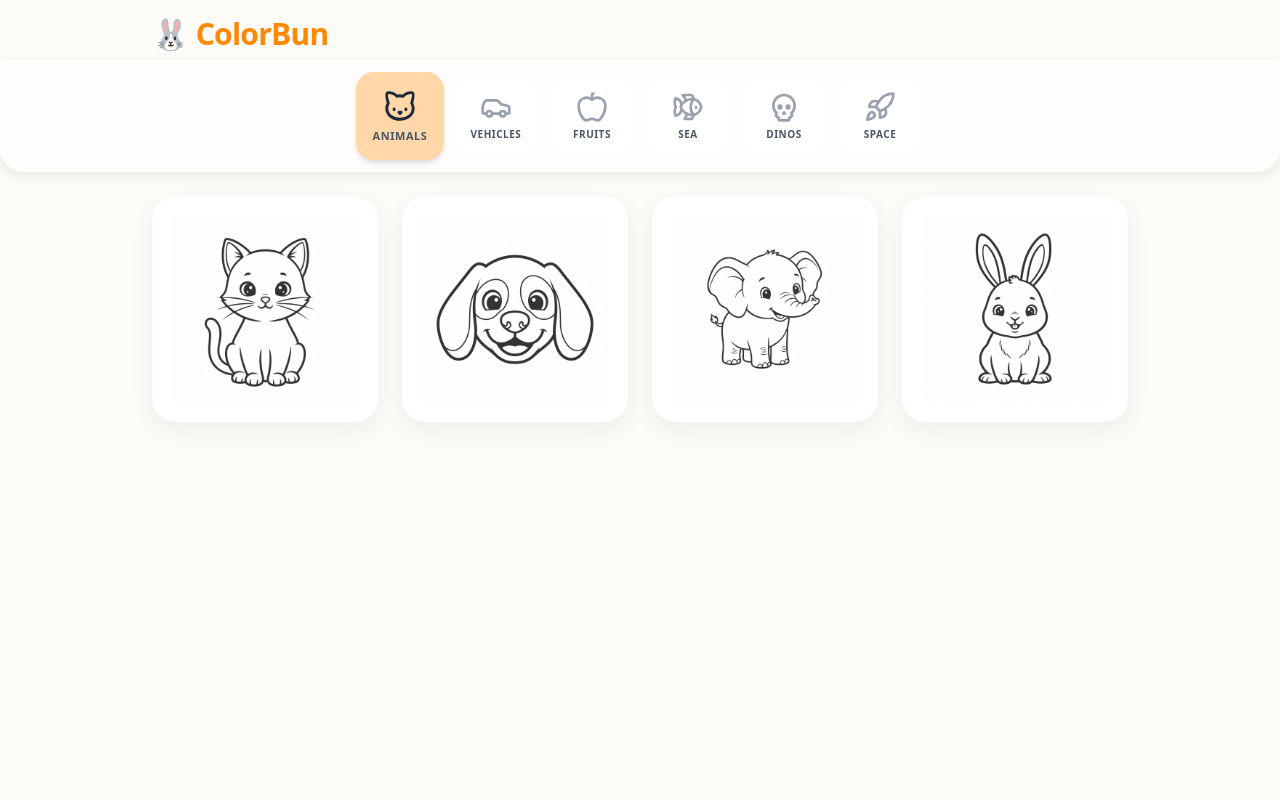
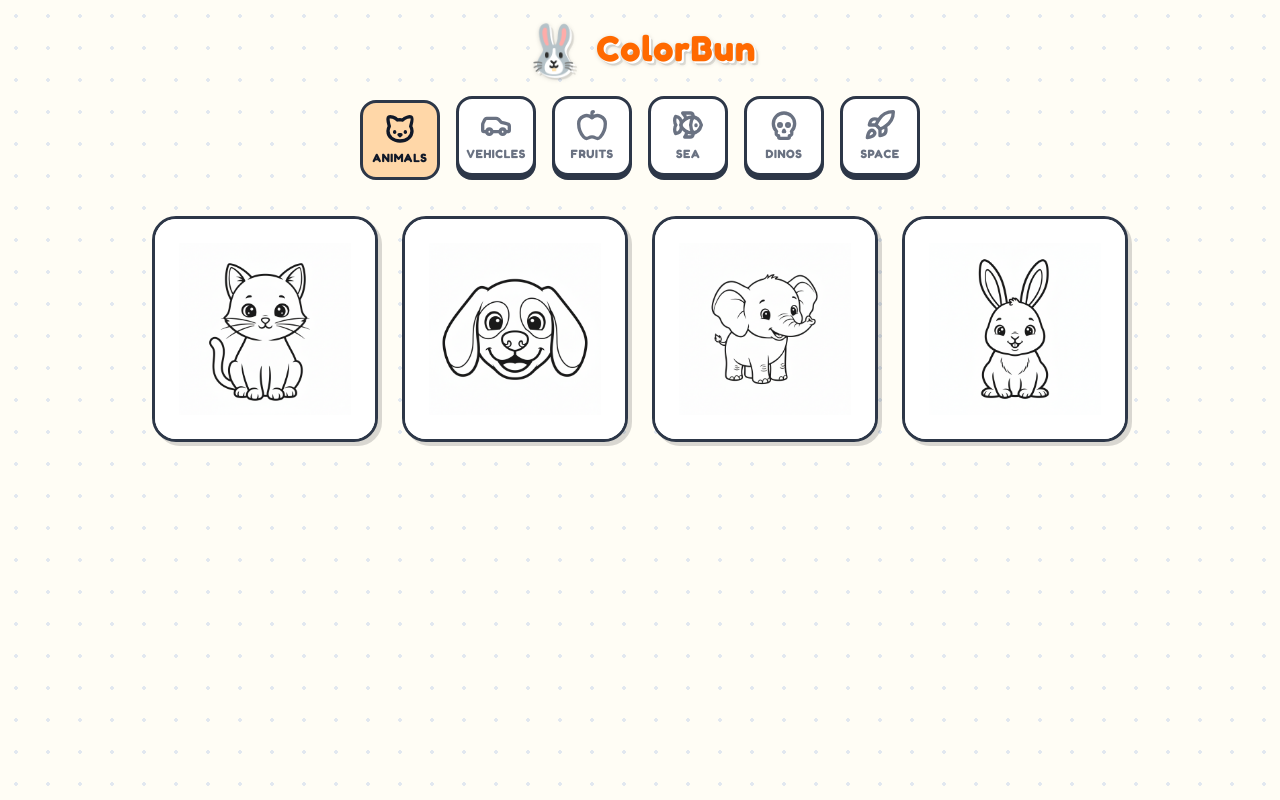
Before and after one commit to hlcfan/colorbun, a Next.js app: page / in a window 1280 px wide. Built offline with nearby package versions, Linux system fonts and the light colour scheme.

Commit message:
feat: implement cartoon-ish UI redesign with Fredoka font and 3D buttons

```diff
--- a/app/globals.css
+++ b/app/globals.css
@@ -6,21 +6,30 @@
 @theme {
   --color-background: #fdfbf7;
   --color-foreground: #4a4a4a;
+  --font-sans: var(--font-fredoka), system-ui, sans-serif;
 }
 
 :root {
-  --background: #fdfbf7; /* Warm white */
+  --background: #fffdf5; /* Warmer pastel background */
   --foreground: #4a4a4a; /* Soft black */
+
+  /* Cartoon Palette */
+  --btn-border: #2d3748; /* Dark border for everything */
+  --shadow-color: rgba(0, 0, 0, 0.15);
 }
 
 body {
   color: var(--foreground);
   background: var(--background);
-  font-family: system-ui, -apple-system, sans-serif;
+  font-family: var(--font-fredoka), system-ui, -apple-system, sans-serif;
   overflow: hidden; /* Prevent scrolling for app-like feel */
   touch-action: none; /* Prevent bounce on iOS */
   user-select: none; /* Prevent text selection */
   -webkit-user-select: none; /* Safari */
+
+  /* Background Pattern */
+  background-image: radial-gradient(#e2e8f0 2px, transparent 2px);
+  background-size: 32px 32px;
 }
 
 /* Custom utility for no-select */
--- a/app/layout.tsx
+++ b/app/layout.tsx
@@ -1,5 +1,12 @@
 import type { Metadata, Viewport } from "next";
+import { Fredoka } from "next/font/google";
 import "./globals.css";
+
+const fredoka = Fredoka({
+  subsets: ["latin"],
+  weight: ["300", "400", "500", "600", "700"],
+  variable: "--font-fredoka",
+});
 
 export const metadata: Metadata = {
   title: "ColorBun",
@@ -21,7 +28,7 @@ export default function RootLayout({
 }>) {
   return (
     <html lang="en">
-      <body className="antialiased h-screen w-screen overflow-hidden">
+      <body className={`${fredoka.variable} font-sans antialiased h-screen w-screen overflow-hidden`}>
         {children}
       </body>
     </html>
--- a/app/page.tsx
+++ b/app/page.tsx
@@ -3,12 +3,12 @@ import ShapeGrid from "@/components/ShapeGrid";
 
 export default function Home() {
   return (
-    <main className="flex flex-col h-screen w-full bg-[#fdfbf7]">
+    <main className="flex flex-col h-screen w-full">
       {/* Header / Nav */}
       <div className="flex-none z-10">
-        <div className="pt-4 px-6 pb-2 flex items-center justify-between max-w-5xl mx-auto w-full">
-          <h1 className="text-3xl font-black text-orange-400 tracking-tight flex items-center gap-2">
-            🐰 ColorBun
+        <div className="pt-6 px-6 pb-2 flex items-center justify-center max-w-5xl mx-auto w-full">
+          <h1 className="text-4xl font-black text-orange-500 tracking-wide flex items-center gap-3 drop-shadow-sm font-fredoka" style={{ textShadow: '2px 2px 0px #fff, 4px 4px 0px rgba(0,0,0,0.1)' }}>
+            <span className="text-5xl">🐰</span> ColorBun
           </h1>
           {/* Settings or info could go here */}
         </div>
--- /dev/null
+++ b/components/Button.tsx
@@ -0,0 +1,63 @@
+import React from 'react';
+
+interface ButtonProps extends React.ButtonHTMLAttributes<HTMLButtonElement> {
+  variant?: 'primary' | 'secondary' | 'icon' | 'ghost';
+  size?: 'sm' | 'md' | 'lg' | 'xl' | 'icon';
+  active?: boolean;
+  color?: string; // Tailwind text color class like 'text-blue-500'
+  fullWidth?: boolean;
+}
+
+export function Button({
+  children,
+  className = '',
+  variant = 'primary',
+  size = 'md',
+  active = false,
+  color,
+  fullWidth = false,
+  disabled,
+  ...props
+}: ButtonProps) {
+
+  // Base styles: Chunky border, rounded, font
+  const baseStyles = "relative font-bold font-sans flex items-center justify-center transition-all duration-75 border-[3px] border-[var(--btn-border)] active:translate-y-[4px] active:shadow-none disabled:opacity-50 disabled:cursor-not-allowed disabled:active:translate-y-0 disabled:active:shadow-[0_4px_0_var(--btn-border)] select-none";
+
+  // Size styles
+  const sizeStyles = {
+    sm: "h-10 px-4 text-sm rounded-xl shadow-[0_3px_0_var(--btn-border)]",
+    md: "h-12 px-6 text-base rounded-2xl shadow-[0_4px_0_var(--btn-border)]",
+    lg: "h-16 px-8 text-lg rounded-2xl shadow-[0_5px_0_var(--btn-border)]",
+    xl: "h-20 w-20 text-xl rounded-3xl shadow-[0_6px_0_var(--btn-border)]",
+    icon: "h-14 w-14 rounded-2xl shadow-[0_4px_0_var(--btn-border)]",
+  };
+
+  // Variant styles
+  const variantStyles = {
+    primary: "bg-white hover:bg-yellow-50 text-gray-800",
+    secondary: "bg-blue-100 hover:bg-blue-200 text-blue-800",
+    ghost: "border-transparent shadow-none bg-transparent hover:bg-gray-100 active:translate-y-0",
+    icon: "bg-white hover:bg-gray-50 text-gray-700",
+  };
+
+  // Active state (pressed down)
+  const activeStyles = active
+    ? "translate-y-[4px] shadow-none bg-blue-50 border-blue-800 text-blue-600"
+    : "";
+
+  const finalClassName = `
+    ${baseStyles}
+    ${sizeStyles[size]}
+    ${variantStyles[variant]}
+    ${activeStyles}
+    ${fullWidth ? 'w-full' : ''}
+    ${color || ''}
+    ${className}
+  `;
+
+  return (
+    <button className={finalClassName.trim().replace(/\s+/g, ' ')} disabled={disabled} {...props}>
+      {children}
+    </button>
+  );
+}
--- a/components/CategoryTabs.tsx
+++ b/components/CategoryTabs.tsx
@@ -17,7 +17,7 @@ export default function CategoryTabs() {
   const { currentCategory, setCategory } = useAppStore();
 
   return (
-    <div className="flex flex-row gap-4 p-4 overflow-x-auto no-scrollbar justify-center items-center w-full bg-white/50 backdrop-blur-sm rounded-b-3xl shadow-soft">
+    <div className="flex flex-row gap-4 p-4 overflow-x-auto no-scrollbar justify-center items-center w-full">
       {CATEGORIES.map((cat) => {
         const Icon = ICON_MAP[cat.icon] || Cat;
         const isActive = currentCategory === cat.id;
@@ -28,14 +28,18 @@ export default function CategoryTabs() {
             onClick={() => setCategory(cat.id)}
             className={`
               flex flex-col items-center justify-center
-              w-20 h-20 rounded-2xl transition-all duration-300
-              ${isActive ? `${cat.color} scale-110 shadow-md` : 'bg-white hover:bg-gray-50 scale-100 border-2 border-transparent'}
+              w-20 h-20 rounded-2xl transition-all duration-150
+              border-[3px] border-[var(--btn-border)]
+              ${isActive
+                ? `${cat.color} translate-y-[4px] shadow-none`
+                : 'bg-white hover:bg-yellow-50 shadow-[0_4px_0_var(--btn-border)] active:translate-y-[4px] active:shadow-none'
+              }
             `}
             aria-label={cat.label}
           >
-            <Icon size={32} className={isActive ? 'text-gray-800' : 'text-gray-400'} />
+            <Icon size={32} className={isActive ? 'text-gray-900' : 'text-gray-500'} strokeWidth={2.5} />
             {/* Text is hidden for toddlers but good for debugging/accessibility */}
-            <span className="text-[10px] font-bold mt-1 text-gray-600 uppercase tracking-wider hidden sm:block">
+            <span className={`text-[12px] font-bold mt-1 uppercase tracking-wider hidden sm:block ${isActive ? 'text-gray-900' : 'text-gray-500'}`}>
               {cat.label}
             </span>
           </button>
--- a/components/ColoringScreen.tsx
+++ b/components/ColoringScreen.tsx
@@ -8,6 +8,7 @@ import { Tools, Actions, ToolType } from '@/components/Toolbar';
 import CanvasBoard from '@/components/CanvasBoard';
 import { ArrowLeft } from 'lucide-react';
 import { BrushType } from '@/lib/brushes';
+import { Button } from './Button';
 
 interface ColoringScreenProps {
   categoryId: string;
@@ -29,40 +30,39 @@ export default function ColoringScreen({ categoryId, shapeId }: ColoringScreenPr
 
   if (!shape) {
     return (
-      <div className="flex flex-col items-center justify-center h-screen">
-        <h1 className="text-2xl font-bold mb-4">Shape not found</h1>
-        <button
-          onClick={() => router.back()}
-          className="px-6 py-2 bg-blue-500 text-white rounded-full"
-        >
+      <div className="flex flex-col items-center justify-center h-screen gap-4">
+        <h1 className="text-3xl font-black font-fredoka text-gray-400">Shape not found</h1>
+        <Button onClick={() => router.back()}>
           Go Back
-        </button>
+        </Button>
       </div>
     );
   }
 
   return (
-    <main className="flex flex-col h-screen w-full bg-[#fdfbf7] overflow-hidden">
+    <main className="flex flex-col h-screen w-full overflow-hidden">
       {/* Top Bar */}
-      <div className="flex-none h-16 px-4 flex items-center justify-between">
-        <button
+      <div className="flex-none h-20 px-6 flex items-center justify-between">
+        <Button
+          variant="icon"
+          size="icon"
           onClick={() => router.back()}
-          className="w-12 h-12 flex items-center justify-center bg-white rounded-full shadow-soft hover:scale-105 transition-transform"
+          title="Go Back"
         >
-          <ArrowLeft size={24} className="text-gray-600" />
-        </button>
+          <ArrowLeft size={32} strokeWidth={3} className="text-gray-600" />
+        </Button>
 
-        <h1 className="text-xl font-bold text-gray-500 uppercase tracking-widest">
+        <h1 className="text-2xl font-black text-gray-600 uppercase tracking-widest font-fredoka drop-shadow-sm">
           {shape.name}
         </h1>
 
-        <div className="w-12" /> {/* Spacer for balance */}
+        <div className="w-14" /> {/* Spacer for balance */}
       </div>
 
       {/* Main Workspace */}
-      <div className="flex-1 flex gap-4 p-4 min-h-0">
+      <div className="flex-1 flex gap-6 p-6 min-h-0 pt-0">
         {/* Left: Canvas */}
-        <div className="flex-1 min-w-0">
+        <div className="flex-1 min-w-0 bg-white rounded-3xl border-[3px] border-[var(--btn-border)] shadow-[6px_6px_0_var(--shadow-color)] overflow-hidden relative">
           <CanvasBoard
             tool={currentTool}
             color={selectedColor}
@@ -78,7 +78,7 @@ export default function ColoringScreen({ categoryId, shapeId }: ColoringScreenPr
         </div>
 
         {/* Right: Panel (Palette, Tools, Actions) */}
-        <div className="flex-none w-32 flex flex-col gap-4 items-center justify-center relative z-50">
+        <div className="flex-none w-24 flex flex-col gap-6 items-center justify-center relative z-50">
           <div className="flex-none">
             <Palette
               selectedColor={selectedColor}
@@ -99,11 +99,14 @@ export default function ColoringScreen({ categoryId, shapeId }: ColoringScreenPr
           />
 
           <Actions
-            onUndo={() => setUndoTrigger(prev => prev + 1)}
-            onRedo={() => setRedoTrigger(prev => prev + 1)}
-            onExport={() => {}} // TODO: Implement Export
-            canUndo={canUndo}
-            canRedo={canRedo}
+             onUndo={() => setUndoTrigger(prev => prev + 1)}
+             onRedo={() => setRedoTrigger(prev => prev + 1)}
+             onExport={() => {
+               // Placeholder for export logic
+               console.log("Export triggered");
+             }}
+             canUndo={canUndo}
+             canRedo={canRedo}
           />
         </div>
       </div>
--- a/components/Palette.tsx
+++ b/components/Palette.tsx
@@ -3,6 +3,7 @@
 import { useState, useRef, useEffect } from 'react';
 import { Palette as PaletteIcon } from 'lucide-react';
 import { audio } from '@/lib/audio';
+import { Button } from './Button';
 
 interface PaletteProps {
   selectedColor: string;
@@ -52,36 +53,36 @@ export default function Palette({ selectedColor, onSelectColor }: PaletteProps)
 
   return (
     <div className="relative w-full flex justify-center" ref={containerRef}>
-      <button
+      <Button
+        variant="icon"
+        size="icon"
         onClick={handleToggle}
-        className={`
-          w-16 h-16 rounded-xl shadow-soft flex items-center justify-center transition-all duration-200 active:scale-95 border-4
-          ${isOpen ? 'ring-4 ring-blue-100 scale-105 border-white' : 'border-white hover:scale-105'}
-        `}
+        className="overflow-hidden"
         style={{ backgroundColor: selectedColor }}
-        aria-label="Open color palette"
+        title="Open color palette"
       >
-        <PaletteIcon
+         <PaletteIcon
           className={`drop-shadow-md ${selectedColor === '#ffffff' ? 'text-gray-400' : 'text-white'}`}
           size={32}
+          strokeWidth={2.5}
         />
-      </button>
+      </Button>
 
       {isOpen && (
-        <div className="absolute right-full top-0 mr-4 p-4 bg-white/95 backdrop-blur rounded-2xl shadow-xl grid grid-cols-3 gap-3 w-64 z-50 animate-in fade-in zoom-in-95 duration-200">
+        <div className="absolute right-full top-0 mr-4 p-4 bg-white rounded-3xl border-[3px] border-[var(--btn-border)] shadow-[4px_4px_0_var(--shadow-color)] grid grid-cols-3 gap-3 w-64 z-50 animate-in fade-in zoom-in-95 duration-200">
            {COLORS.map((color) => (
              <button
                key={color}
                onClick={() => handleSelect(color)}
                className={`
-                 w-12 h-12 rounded-full border-2 transition-all duration-200 shadow-sm
-                 ${selectedColor === color ? 'border-gray-800 scale-110 ring-2 ring-gray-200' : 'border-white hover:scale-110 hover:shadow-md'}
+                 w-12 h-12 rounded-full border-[3px] transition-all duration-150 shadow-[0_3px_0_rgba(0,0,0,0.2)]
+                 active:translate-y-[3px] active:shadow-none
+                 ${selectedColor === color ? 'border-gray-800 scale-110 ring-2 ring-gray-200' : 'border-white hover:scale-110'}
                `}
                style={{ backgroundColor: color }}
                aria-label={`Select color ${color}`}
              />
            ))}
-           {/* Add a generic "close" hint or area if needed, but click outside works */}
         </div>
       )}
     </div>
--- a/components/ShapeGrid.tsx
+++ b/components/ShapeGrid.tsx
@@ -16,20 +16,20 @@ export default function ShapeGrid() {
           <Link
             key={shape.id}
             href={`/color/${shape.categoryId}/${shape.id}`}
-            className="group relative aspect-square bg-white rounded-3xl shadow-card border-4 border-transparent hover:border-blue-200 transition-all duration-300 transform hover:scale-105 active:scale-95 flex items-center justify-center overflow-hidden"
+            className="group relative aspect-square bg-white rounded-3xl border-[3px] border-[var(--btn-border)] shadow-[4px_4px_0_var(--shadow-color)] hover:-translate-y-1 hover:shadow-[6px_6px_0_var(--shadow-color)] active:translate-y-[2px] active:shadow-[2px_2px_0_var(--shadow-color)] transition-all duration-200 flex items-center justify-center overflow-hidden"
           >
-            <div className="absolute inset-0 bg-white p-4 flex items-center justify-center">
+            <div className="absolute inset-0 bg-white p-6 flex items-center justify-center">
               <img
                 src={shape.src}
                 alt={shape.name}
-                className="w-full h-full object-contain opacity-80 group-hover:opacity-100 transition-opacity"
+                className="w-full h-full object-contain opacity-90 group-hover:scale-110 transition-transform duration-300"
               />
             </div>
 
             {/* "Play" overlay on hover */}
             <div className="absolute inset-0 bg-black/5 opacity-0 group-hover:opacity-100 transition-opacity flex items-center justify-center">
-              <div className="bg-white p-4 rounded-full shadow-lg">
-                <Play fill="currentColor" className="text-green-400 ml-1" />
+              <div className="bg-yellow-400 p-4 rounded-full border-[3px] border-[var(--btn-border)] shadow-[2px_2px_0_rgba(0,0,0,0.2)]">
+                <Play fill="currentColor" className="text-white ml-1" size={32} />
               </div>
             </div>
           </Link>
@@ -38,7 +38,7 @@ export default function ShapeGrid() {
         {/* Empty state filler if needed */}
         {shapes.length === 0 && (
           <div className="col-span-full flex flex-col items-center justify-center py-20 text-gray-400">
-            <p className="text-xl">Coming Soon!</p>
+            <p className="text-2xl font-bold font-fredoka text-gray-300">Coming Soon!</p>
           </div>
         )}
       </div>
```
Also changed, not shown: components/Toolbar.tsx (+62 -78 lines).
